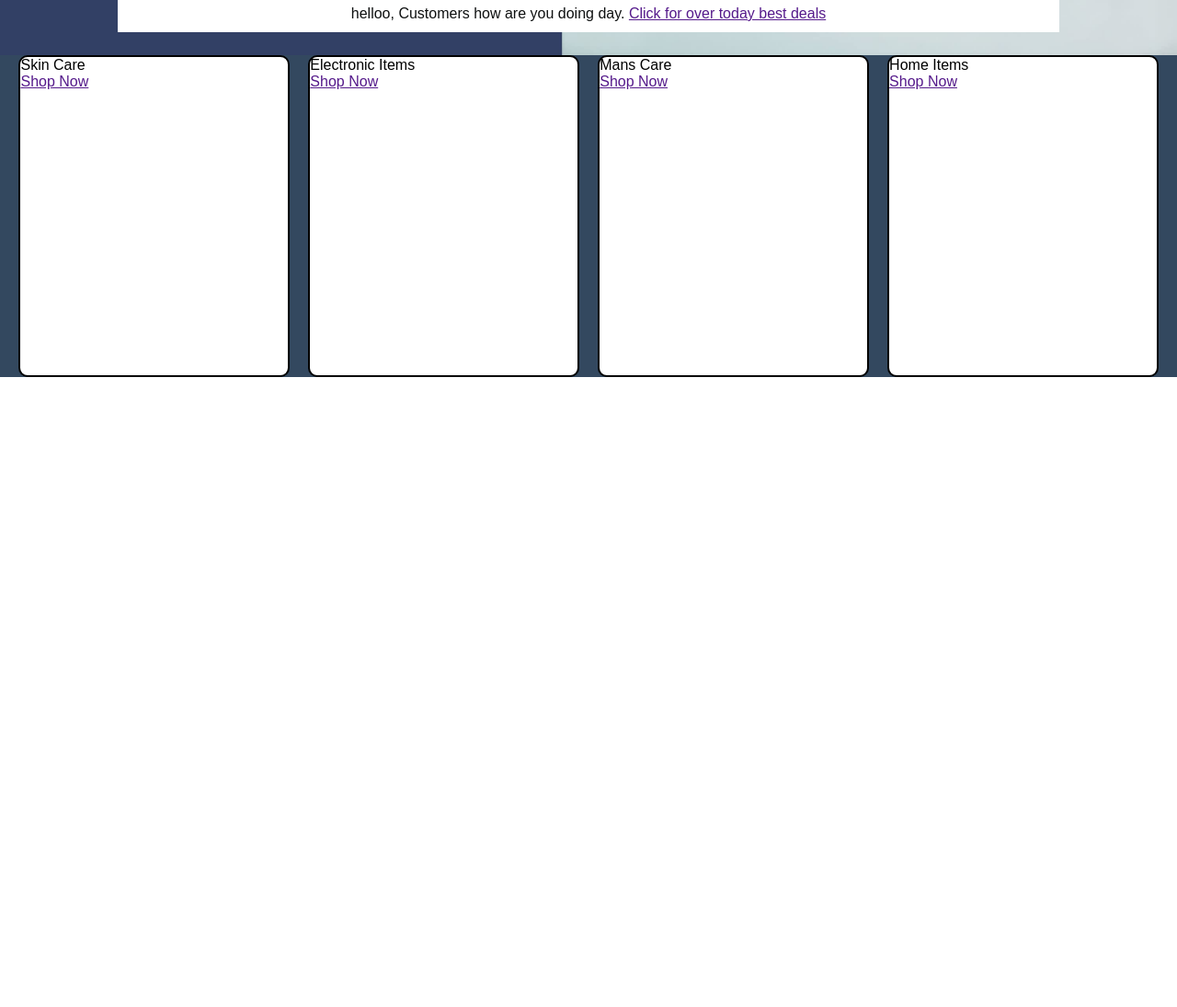
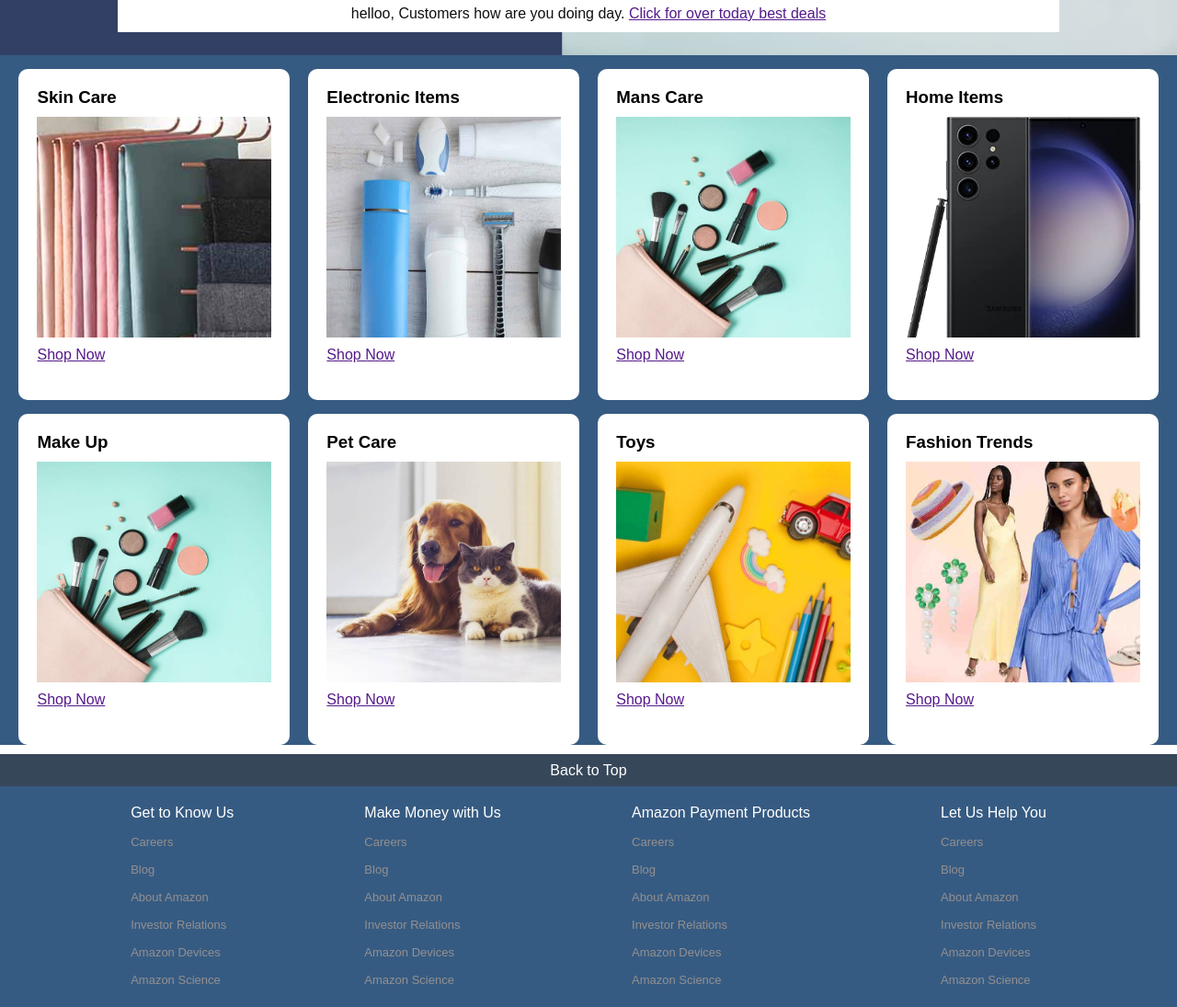
Before and after one commit to KhawajaSaadQayyum/Amazon-clone, a plain HTML site: page index.html in a window 1280 px wide. Shown: the part 340-1435 px from the top of the page at 92% size. Before the commit the page ends 800 px from the top, so only its background shows below. Drawn offline with Linux system fonts and the light colour scheme.

Commit message:
Shop-Section Completed

```diff
--- a/index.html
+++ b/index.html
@@ -79,25 +79,88 @@
     </div>
     <div class="shop-section">
         <div class="box1 box">
-            <p>Skin Care</p>
-            <div class="img1"></div>
+            <h3>Skin Care</h3>
+            <div class="img" style="background-image: url('/Assests/box1_image.jpg');"></div>
             <p><a href="">Shop Now</a></p>
         </div>
         <div class="box1 box">
-            <p>Electronic Items</p>
-            <div class="img2"></div>
+            <h3>Electronic Items</h3>
+            <div class="img" style="background-image: url('/Assests/box2_image.jpg');"></div>
             <p><a href="">Shop Now</a></p>
         </div>
         <div class="box1 box">
-            <p>Mans Care</p>
-            <div class="img3"></div>
+            <h3>Mans Care</h3>
+            <div class="img" style="background-image: url('/Assests/box5_image.jpg');"></div>
             <p><a href="">Shop Now</a></p>
         </div>
         <div class="box1 box">
-            <p>Home Items</p>
-            <div class="img4"></div>
+            <h3>Home Items</h3>
+            <div class="img" style="background-image: url('/Assests/box4_image.jpg');"></div>
+            <p><a href="">Shop Now</a></p>
+        </div>
+        <div class="box1 box">
+            <h3>Make Up</h3>
+            <div class="img" style="background-image: url('/Assests/box5_image.jpg');"></div>
+            <p><a href="">Shop Now</a></p>
+        </div>
+        <div class="box1 box">
+            <h3>Pet Care </h3>
+            <div class="img" style="background-image: url('/Assests/box6_image.jpg');"></div>
+            <p><a href="">Shop Now</a></p>
+        </div>
+        <div class="box1 box">
+            <h3>Toys</h3>
+            <div class="img" style="background-image: url('/Assests/box7_image.jpg');"></div>
+            <p><a href="">Shop Now</a></p>
+        </div>
+        <div class="box1 box">
+            <h3>Fashion Trends</h3>
+            <div class="img" style="background-image: url('/Assests/box8_image.jpg');"></div>
             <p><a href="">Shop Now</a></p>
         </div>
     </div>
+    <footer>
+        <div class="foot-panel1">
+            Back to Top
+        </div>
+        <div class="foot-panel2">
+            <ul>
+                <p>Get to Know Us</p>
+                <a href="">Careers</a>
+                <a href="">Blog</a>
+                <a href="">About Amazon</a>
+                <a href="">Investor Relations</a>
+                <a href="">Amazon Devices</a>
+                <a href=""> Amazon Science</a>
+            </ul>
+            <ul>
+                <p>Make Money with Us</p>
+                <a href="">Careers</a>
+                <a href="">Blog</a>
+                <a href="">About Amazon</a>
+                <a href="">Investor Relations</a>
+                <a href="">Amazon Devices</a>
+                <a href=""> Amazon Science</a>
+            </ul>
+            <ul>
+                <p>Amazon Payment Products</p>
+                <a href="">Careers</a>
+                <a href="">Blog</a>
+                <a href="">About Amazon</a>
+                <a href="">Investor Relations</a>
+                <a href="">Amazon Devices</a>
+                <a href=""> Amazon Science</a>
+            </ul>
+            <ul>
+                <p>Let Us Help You</p>
+                <a href="">Careers</a>
+                <a href="">Blog</a>
+                <a href="">About Amazon</a>
+                <a href="">Investor Relations</a>
+                <a href="">Amazon Devices</a>
+                <a href=""> Amazon Science</a>
+            </ul>
+        </div>
+    </footer>
   </body>
 </html>
--- a/style.css
+++ b/style.css
@@ -162,13 +162,53 @@ width: 75%;
  }
  .shop-section{
     display: flex;
+    flex-wrap: wrap;
     justify-content: space-evenly;
-    background-color: #33485f;
-    height: 350px;
+    background-color: #365b82;
+    height: 750px;
+
  }
  .box{
+    margin-top: 15px;
     width: 23%;
-    border: 2px solid black;
+
     border-radius: 10px;
     background-color: white;
+    padding: 20px;
  }
+ .img{
+    height: 240px;
+    margin-top: 10px;
+    margin-bottom: 10px;
+    /* background-image: url('/Assests/box1_image.jpg'); */
+    background-size: cover;
+ }
+ footer{
+    margin-top: 10px;
+ }
+ .foot-panel1{
+    background-color: #37475a;
+    color: white;
+    height: 35px;
+    display: flex;
+    align-items: center;
+    justify-content: center;
+ }
+ .foot-panel2{
+    height: 240px;
+    background-color: #365b82;
+    display: flex;
+    justify-content: space-evenly;
+ }
+ ul p{
+    color: white;
+    margin-top: 20px;
+ }
+ul a {
+    font-size: small;
+    margin-top: 15px;
+    display: block;
+    color: rgb(148, 144, 144);
+    text-decoration: none;
+
+}
```
